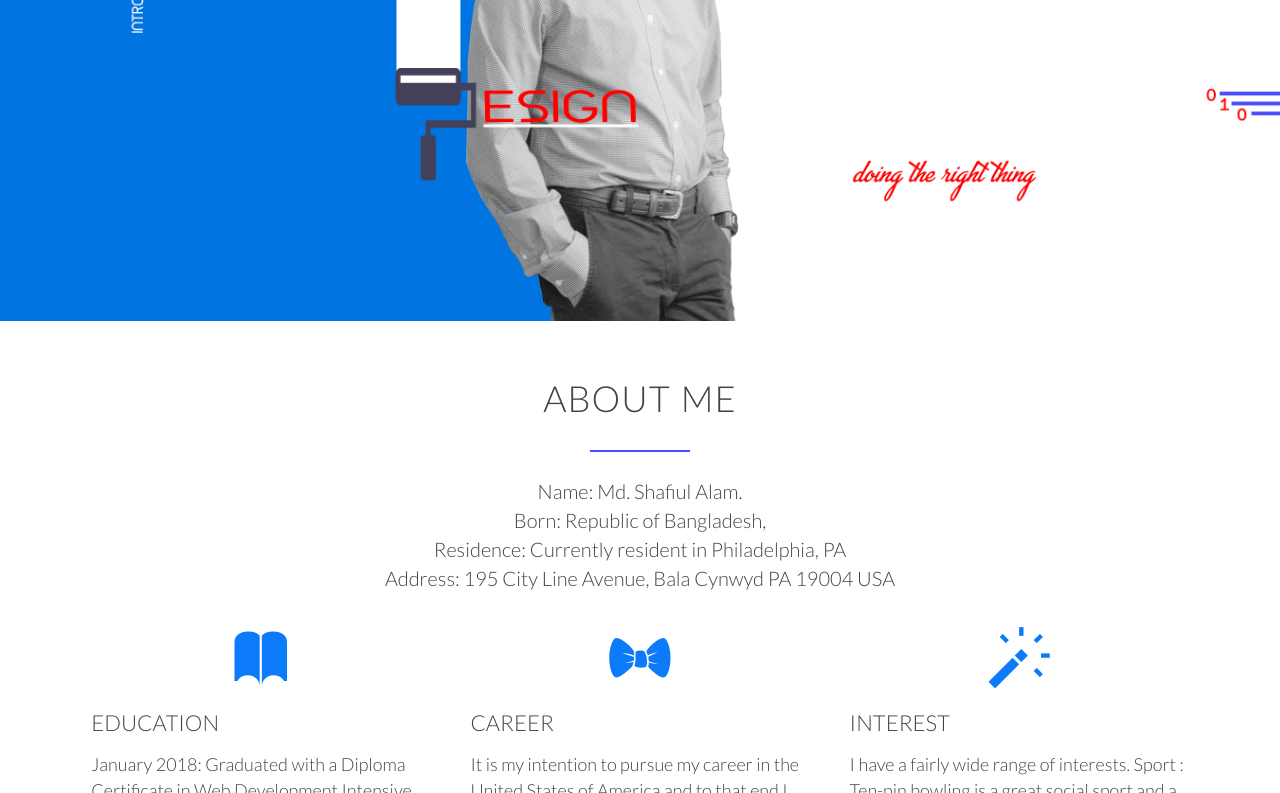
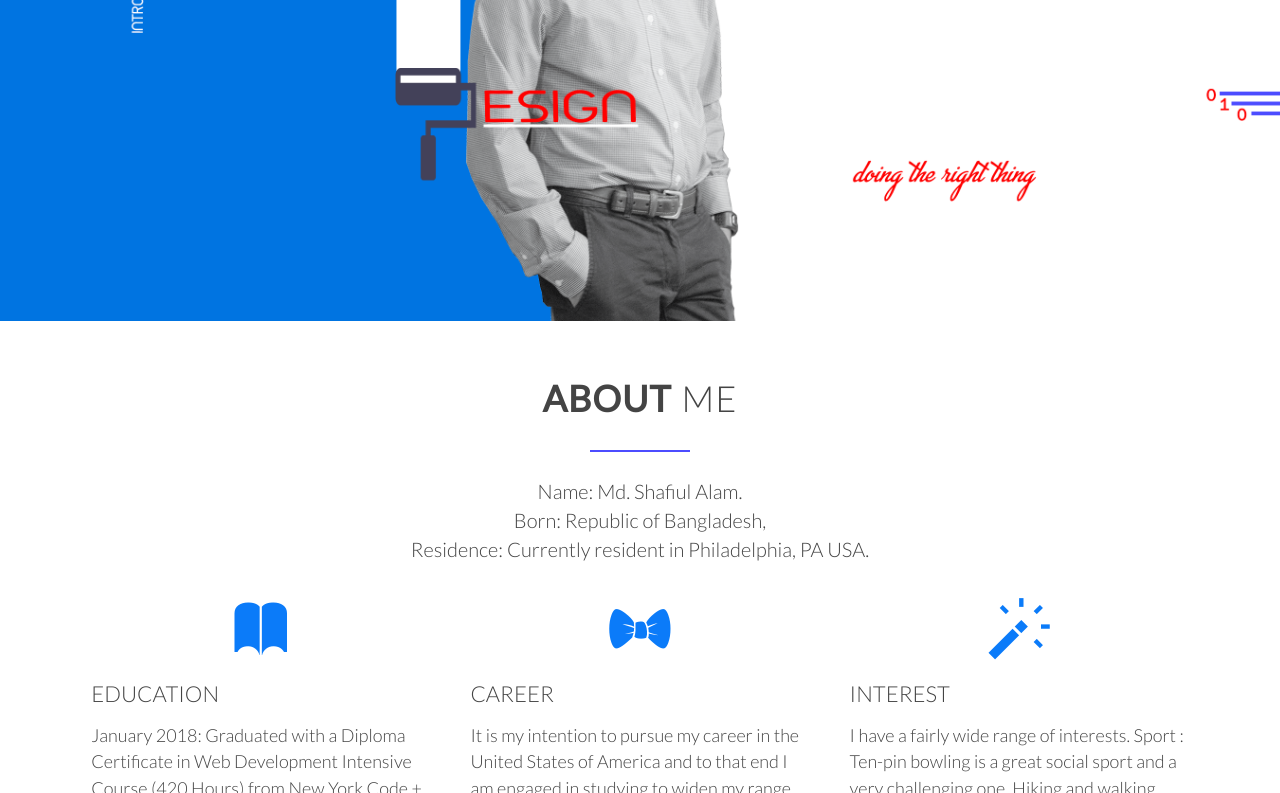
Before and after one commit to alamwebtech/my-portfolio, a plain HTML site: page index.html in a window 1280 px wide. Shown: the part 479-1272 px from the top of the page. Drawn offline with nearby package versions, Linux system fonts and the light colour scheme; files whose address does not match are found by name; a web font is replaced by a local one.

Commit message:
address change

```diff
--- a/index.html
+++ b/index.html
@@ -81,12 +81,11 @@
 <!-- SECTION ABOUT ME  -->
 
         <section class="section-about   js--section-about" id="about">
-            <div class="row about-me">
-                <h2 class="js--scroll-to-about">About me</h2>
+            <div class="row about-me"><div class="trans">
+                <h2 class="js--scroll-to-about"><span class="font-size">About </span>me</h2></div>
                 <p class="long-copy">Name: Md. Shafiul Alam. <br>
                     Born: Republic of Bangladesh, <br>
-                    Residence: Currently resident in Philadelphia, PA  <br>
-                    Address: 195 City Line Avenue, Bala Cynwyd PA 19004 USA
+                    Residence: Currently resident in Philadelphia, PA USA.
                 </p>
             </div>
 
--- a/resources/css/style.css
+++ b/resources/css/style.css
@@ -302,6 +302,15 @@ h2 {
 	margin-top: 35px;
     letter-spacing: 1px;
 	padding-top: 20px;
+
+}
+div.trans{
+    background-color: transparent;
+
+}
+
+.font-size{
+    font-weight: 1000;
 }
 /*
 row.about{
```
